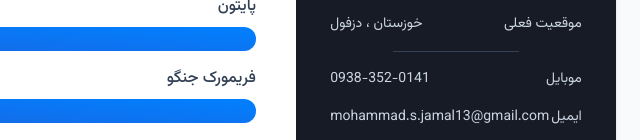
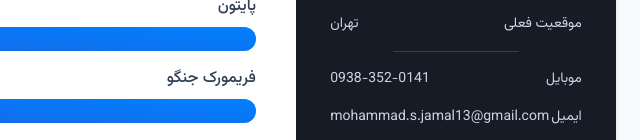
Before and after one commit to mamadinit/resume, a plain HTML site: page index.html in a window 1280 px wide. Shown: the part 637-777 px from the top of the page, 640-1280 px from the left. Drawn offline with Linux system fonts and the light colour scheme; a script that the page names is missing.

Commit message:
Update index.html
changes

```diff
--- a/index.html
+++ b/index.html
@@ -168,7 +168,7 @@
                 </tr>
                 <tr class="flex justify-between mb-4">
                   <td>موقعیت فعلی</td>
-                  <td>خوزستان ، دزفول</td>
+                  <td>تهران</td>
                 </tr>
                 <tr class="border-1 border-t border-slate-700 dark:border-slate-600 w-1/2 block mx-auto mb-4"></tr>
                 <tr class="flex justify-between mb-4">
```
